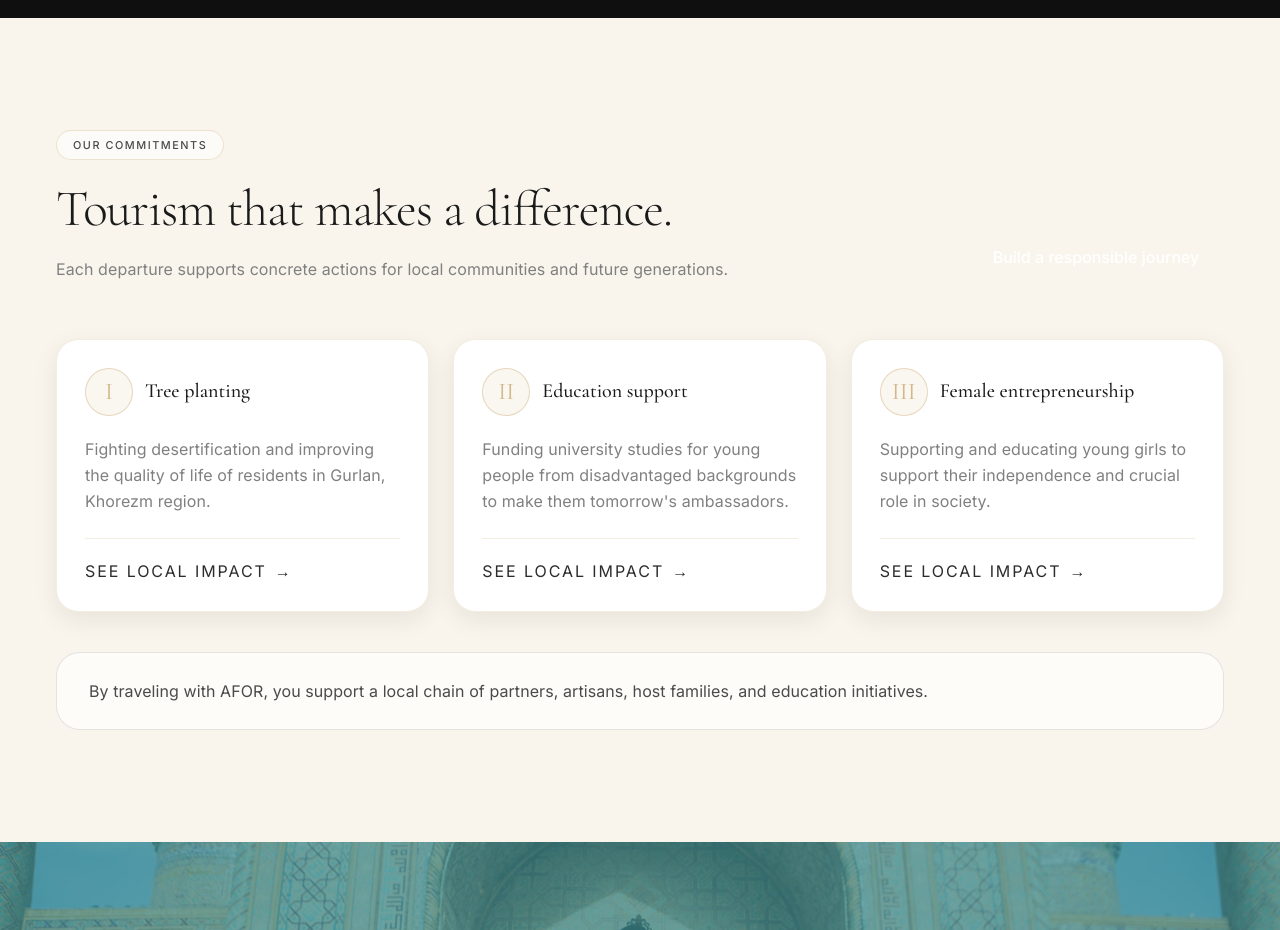
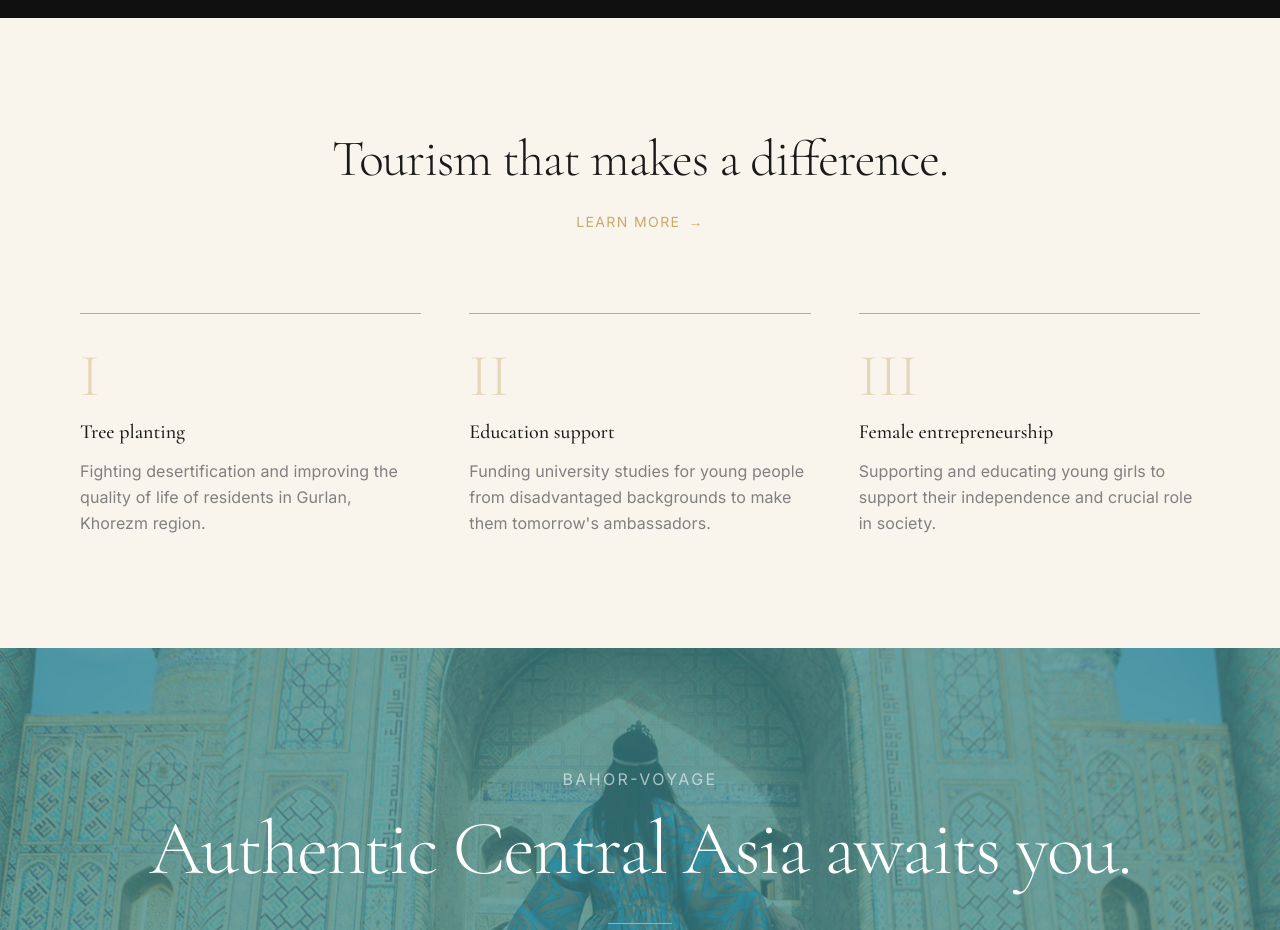
Before and after one commit to ssidikov/bahor-voyage, a Next.js app: page /en in a window 1280 px wide. Shown: the part 3720-4650 px from the top of the page. Built offline with nearby package versions, Linux system fonts and the light colour scheme.

Commit message:
projects section design upd

```diff
--- a/components/home/CommitmentsSection.tsx
+++ b/components/home/CommitmentsSection.tsx
@@ -1,11 +1,10 @@
 'use client';
 
 import { motion } from 'framer-motion';
-import { useTranslations } from 'next-intl';
+import Link from 'next/link';
+import { useLocale, useTranslations } from 'next-intl';
 
-import { Link } from '@/i18n/navigation';
 import { fadeUp, staggerContainer } from '@/lib/animations';
-import { Button } from '@/components/ui';
 
 const COMMITMENTS = [
   { roman: 'I', titleKey: 'c1_title', descKey: 'c1_desc' },
@@ -16,51 +15,32 @@ const COMMITMENTS = [
 export function CommitmentsSection() {
   const tHome = useTranslations('home');
   const t = useTranslations('commitments');
+  const locale = useLocale();
 
   return (
     <section className="bg-sand-100 py-16 md:py-20 lg:py-section">
-      <div className="max-w-[78rem] mx-auto px-6 md:px-10">
+      <div className="max-w-[75rem] mx-auto px-6 md:px-10">
         <motion.div
-          variants={staggerContainer}
           initial="hidden"
           whileInView="visible"
           viewport={{ once: true, margin: '-80px' }}
-          className="mb-10 md:mb-14"
+          variants={fadeUp}
+          className="text-center mb-14 md:mb-20"
         >
-          <motion.div
-            variants={fadeUp}
-            className="inline-flex items-center rounded-full border border-gold/30 bg-white/60 px-4 py-1.5 text-[0.68rem] font-medium uppercase tracking-[0.14em] text-charcoal-500"
+          <h2 className="font-serif text-display-lg text-charcoal-700 font-light">
+            {tHome('commitments_title')}
+          </h2>
+          <Link
+            href={`/${locale}/circuits`}
+            className="inline-flex items-center gap-2 mt-6 font-sans text-sm tracking-widest uppercase text-gold hover:text-gold/80 transition-colors group"
           >
-            {t('section_kicker')}
-          </motion.div>
-
-          <div className="mt-5 flex flex-col gap-6 md:gap-8 lg:flex-row lg:items-end lg:justify-between">
-            <div className="max-w-[44rem]">
-              <motion.h2
-                variants={fadeUp}
-                className="font-serif text-display-lg text-charcoal-700 font-light text-left"
-              >
-                {tHome('commitments_title')}
-              </motion.h2>
-              <motion.p
-                variants={fadeUp}
-                className="mt-4 text-body-md text-charcoal-400 text-left"
-              >
-                {t('section_subtitle')}
-              </motion.p>
-            </div>
-
-            <motion.div variants={fadeUp} className="shrink-0 lg:pb-1">
-              <Button
-                href="/contact"
-                variant="primary"
-                size="md"
-                className="w-full lg:w-auto lg:min-w-[16rem]"
-              >
-                {t('section_cta')}
-              </Button>
-            </motion.div>
-          </div>
+            <span className="relative after:absolute after:bottom-0 after:left-0 after:w-0 after:h-px after:bg-gold after:transition-all group-hover:after:w-full">
+              {tHome('learn_more')}
+            </span>
+            <span className="transition-transform group-hover:translate-x-1">
+              →
+            </span>
+          </Link>
         </motion.div>
 
         <motion.div
@@ -68,53 +48,25 @@ export function CommitmentsSection() {
           initial="hidden"
           whileInView="visible"
           viewport={{ once: true, margin: '-80px' }}
-          className="grid grid-cols-1 gap-5 md:grid-cols-2 md:gap-6 lg:grid-cols-3"
+          className="grid grid-cols-1 md:grid-cols-3 gap-10 md:gap-12"
         >
           {COMMITMENTS.map(({ roman, titleKey, descKey }) => (
-            <motion.article
-              key={roman}
-              variants={fadeUp}
-              className="h-full rounded-[1.4rem] border border-gold/20 bg-white p-6 md:p-7 shadow-[0_8px_24px_rgba(26,26,26,0.08)] flex flex-col"
-            >
-              <div className="mb-5 flex items-center gap-3">
+            <motion.div key={roman} variants={fadeUp}>
+              <div className="w-full h-px bg-gold mb-8" />
               <span
-                  className="inline-flex h-12 w-12 items-center justify-center rounded-full border border-gold/40 bg-gold/10 font-serif text-2xl text-gold/80"
+                className="font-serif text-6xl text-gold/40 font-light leading-none block select-none"
                 aria-hidden="true"
               >
                 {roman}
               </span>
-                <h3 className="font-serif text-xl text-charcoal-700 font-medium leading-tight">
+              <h3 className="font-serif text-xl text-charcoal-700 font-medium mt-3">
                 {t(titleKey)}
               </h3>
-              </div>
-
-              <p className="flex-1 font-sans text-body-md text-charcoal-400 leading-relaxed">
+              <p className="font-sans text-body-md text-charcoal-400 mt-3 leading-relaxed">
                 {t(descKey)}
               </p>
-
-              <div className="mt-6 pt-5 border-t border-gold/20">
-                <Link
-                  href="/contact"
-                  className="inline-flex items-center gap-2 text-label uppercase tracking-[0.12em] text-charcoal-600 hover:text-primary-500 transition-colors"
-                >
-                  {t('card_link')}
-                  <span aria-hidden="true">&rarr;</span>
-                </Link>
-              </div>
-            </motion.article>
+            </motion.div>
           ))}
-        </motion.div>
-
-        <motion.div
-          variants={fadeUp}
-          initial="hidden"
-          whileInView="visible"
-          viewport={{ once: true, margin: '-80px' }}
-          className="mt-10 rounded-3xl border border-charcoal-900/10 bg-white/70 px-6 py-5 md:px-8 md:py-6"
-        >
-          <p className="text-body-md text-charcoal-500">
-            {t('section_footer_note')}
-          </p>
         </motion.div>
       </div>
     </section>
--- a/messages/en.json
+++ b/messages/en.json
@@ -20,6 +20,7 @@
     "founder_body2": "Our trips are not simply tours, but human experiences that give meaning, enrich and bring people together. You will not only be a spectator — you will listen to the stories of those who keep traditions alive.",
     "founder_name": "Navbakhor Boudot",
     "commitments_title": "Tourism that makes a difference.",
+    "learn_more": "Learn more",
     "cta_title": "Authentic Central Asia awaits you.",
     "cta_email": "Email us",
     "cta_phone": "Call us",
--- a/messages/fr.json
+++ b/messages/fr.json
@@ -20,6 +20,7 @@
     "founder_body2": "Nos voyages ne sont pas de simples circuits, mais des expériences humaines qui donnent du sens, enrichissent et rapprochent. Vous ne serez pas seulement spectateur, vous écouterez les récits de ceux qui font vivre les traditions.",
     "founder_name": "Navbakhor Boudot",
     "commitments_title": "Un tourisme porteur de sens.",
+    "learn_more": "En savoir plus",
     "cta_title": "L'Asie Centrale authentique vous attend.",
     "cta_email": "Nous écrire",
     "cta_phone": "Appeler",
```
Lines whose indentation alone changed are shown as unchanged.
